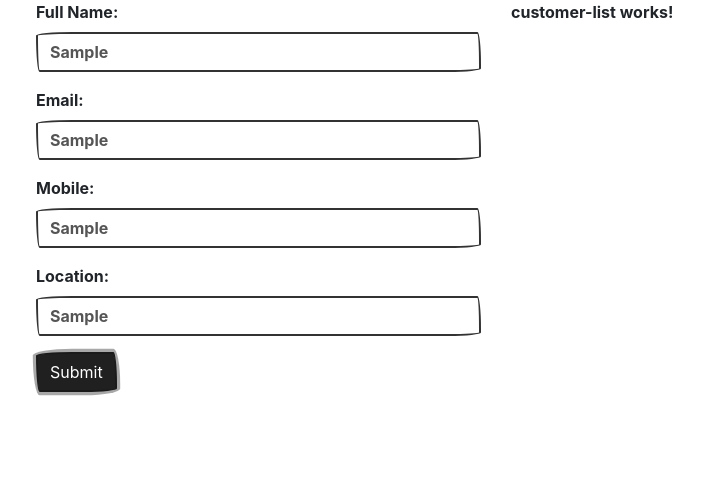
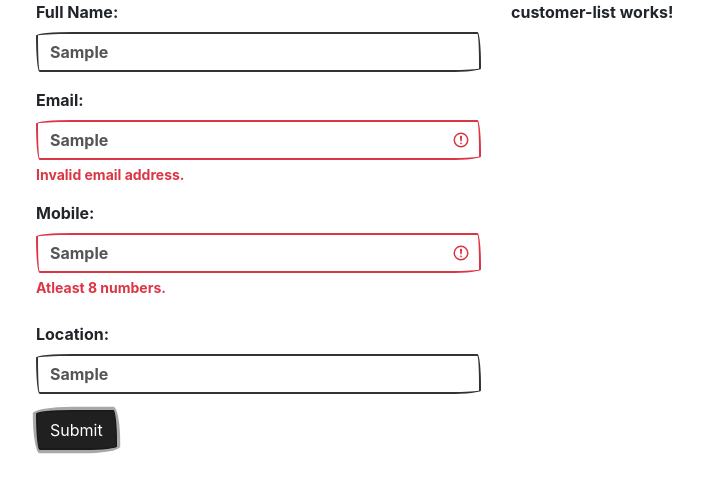
Before and after one commit to MeilinLu/AngularFirebaseCRUD, an Angular app: page / in a window 1280 px wide. Both pictures are taken after typing "Sample", "Sample", "Sample", "Sample" into the empty fields and a click on the input "Submit". Shown: the top 492 px of the page, without its empty margins (49-752 px from the left). Built offline with nearby package versions, Linux system fonts and the light colour scheme; a web font is replaced by a local one.

Commit message:
form validation && implement form submit event

```diff
--- a/src/app/customer/customer.component.html
+++ b/src/app/customer/customer.component.html
@@ -14,26 +14,36 @@
             -> create an object in constuctor
                constructor(private customerService: CustomerService){ }
         -->
-        <form [formGroup]="this.customerService.form">
+        <form [formGroup]="this.customerService.form" (ngSubmit)="onSubmit()">
             <input type="hidden" formControlName="$key">
             <div class="form-group">
                 <label>Full Name: </label>
-                <input formControlName="fullName" class="form-control">
+                <input formControlName="fullName" class="form-control" [ngClass]="{'is-invalid':submitted && formControls.fullName.errors}">
+                <div class="invalid-feedback" *ngIf="submitted && formControls.fullName.errors">
+                    This field is required.
+                </div>
             </div>
             <div class="form-group">
                 <label>Email: </label>
-                <input formControlName="email" class="form-control">
+                <input formControlName="email" class="form-control" [ngClass]="{'is-invalid':submitted && formControls.email.errors}">
+                <div class="invalid-feedback" *ngIf="submitted && formControls.email.errors">
+                    Invalid email address.
+                </div>
             </div>
             <div class="form-group">
                 <label>Mobile: </label>
-                <input formControlName="mobile" class="form-control">
+                <input formControlName="mobile" class="form-control" [ngClass]="{'is-invalid':submitted && formControls.mobile.errors}">
+                <div class="invalid-feedback" *ngIf="submitted && formControls.mobile.errors">
+                    <label *ngIf="formControls.mobile.errors.required">This field is required.</label>
+                    <label *ngIf="formControls.mobile.errors.minlength">Atleast 8 numbers.</label>
+                </div>
             </div>
             <div class="form-group">
                 <label>Location: </label>
                 <input formControlName="location" class="form-control">
             </div>
             <div class="form-group">
-                <input type="submit" class="btn btn-primary" value="Submit" >
+                <input type="submit" class="btn btn-primary" value="Submit">
             </div>
         </form>
     </div>
--- a/src/app/customer/customer.component.ts
+++ b/src/app/customer/customer.component.ts
@@ -12,7 +12,26 @@ export class CustomerComponent implements OnInit {
 
   constructor(private customerService: CustomerService) { }
 
+  submitted: boolean;
+  formControls = this.customerService.form.controls;
+
   ngOnInit() {
   }
 
+  onSubmit() {
+    this.submitted = true;
+    if (this.customerService.form.valid) {
+
+      //if (this.customerService.form.get('$key').value == null){
+      // insert operation
+
+      // reset the flag
+
+      //}
+      //else {
+      // update operation
+      //}
+      this.submitted = false;
+    }
+  }
 }
--- a/src/app/shared/customer.service.ts
+++ b/src/app/shared/customer.service.ts
@@ -1,19 +1,21 @@
 import { Injectable } from '@angular/core';
-import { FormControl, FormGroup } from '@angular/forms';
+import { FormControl, FormGroup, Validators } from "@angular/forms";
 
 @Injectable({
   providedIn: 'root'
 })
+
 export class CustomerService {
 
   constructor() { }
 
   // initialize form group
+  // $key - primary key to uniquely identify each customer
   form = new FormGroup({
     $key: new FormControl(null),
-    fullName: new FormControl(''),
-    email: new FormControl(''),
-    mobile: new FormControl(''),
+    fullName: new FormControl('', Validators.required),
+    email: new FormControl('', Validators.email),
+    mobile: new FormControl('', [Validators.required, Validators.minLength(8)]),
     location: new FormControl('')
   });
 }
```
